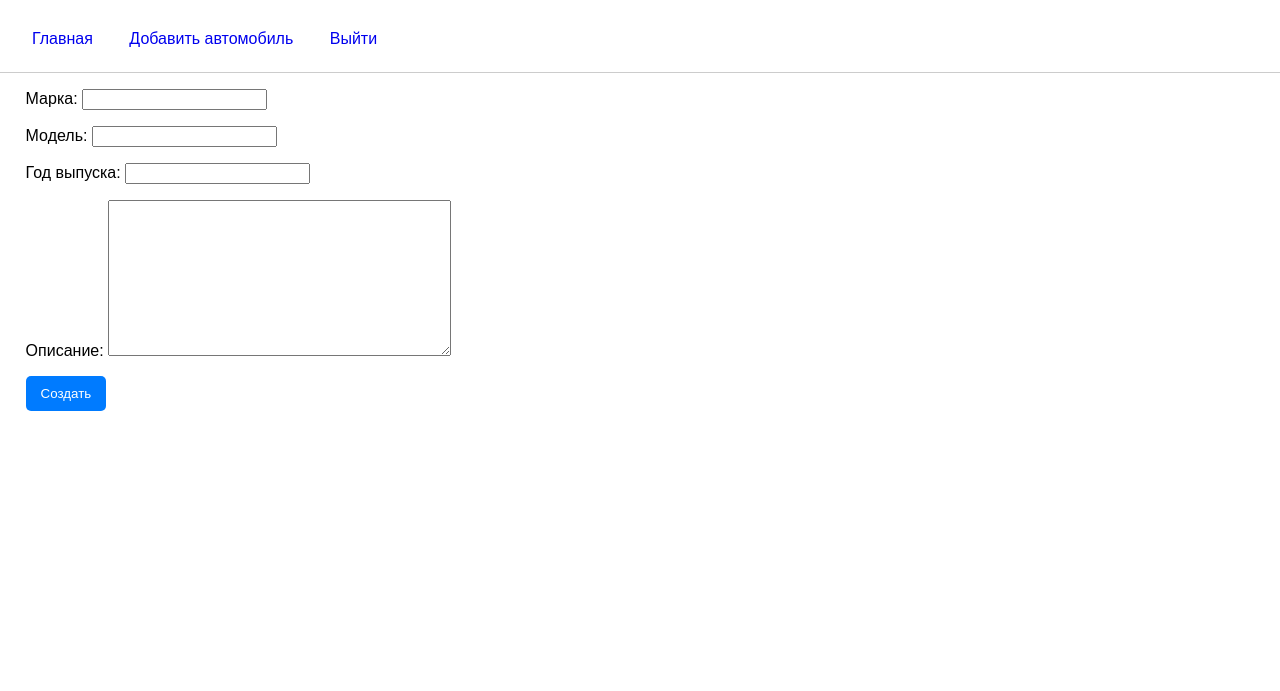
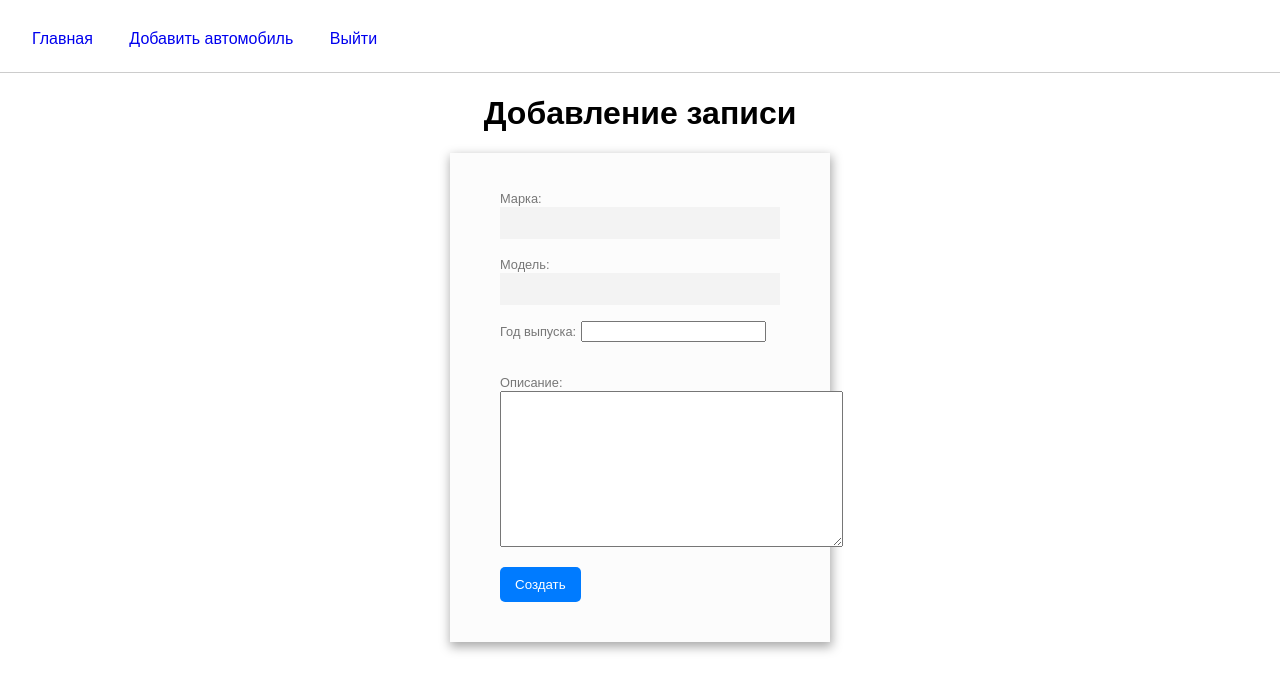
Before and after one commit to darksquare1/task, a Django app: page /cars/add/ in a window 1280 px wide. Shown: the top 691 px of the page. Run offline with Django 5.2, Linux system fonts and the light colour scheme; the visitor is signed in with stand-in values (Sample User, id 1).

Commit message:
added update view, css for forms

```diff
--- a/cars/static/css/cars.css
+++ b/cars/static/css/cars.css
@@ -92,6 +92,38 @@ button:hover {
     margin: 20px auto; /* Центрируем карточку */
 }
 
-form.add-car{
-    margin-left: 2vw
+form {
+  width: 280px;
+  margin: 0 auto;
+  background-color: #fcfcfc;
+  padding: 20px 50px 40px;
+  box-shadow: 1px 4px 10px 1px #aaa;
+  font-family: sans-serif;
 }
+
+form * {
+    box-sizing: border-box;
+}
+
+form h2{
+  text-align: center;
+  margin-bottom: 30px;
+}
+
+form input {
+  margin-bottom: 15px;
+}
+
+form input[type=text] {
+  display: block;
+  height: 32px;
+  padding: 6px 16px;
+  width: 100%;
+  border: none;
+  background-color: #f3f3f3;
+}
+
+form label {
+  color: #777;
+  font-size: 0.8em;
+}
--- a/cars/urls.py
+++ b/cars/urls.py
@@ -1,9 +1,10 @@
 from django.urls import path
-from cars.views import CarListView, CarDetailView, CarDeleteView, CarCreateView
+from cars.views import CarListView, CarDetailView, CarDeleteView, CarCreateView, CarUpdateView
 
 urlpatterns = [
     path('', CarListView.as_view(), name='index'),
     path('car/<int:pk>/', CarDetailView.as_view(), name='car_detail'),
     path('cars/<int:pk>/delete/', CarDeleteView.as_view(), name='car_delete'),
-    path('cars/add/', CarCreateView.as_view(), name='car_create')
+    path('cars/add/', CarCreateView.as_view(), name='car_create'),
+    path('cars/edit/<int:pk>/', CarUpdateView.as_view(), name='car_edit')
 ]
--- a/cars/views.py
+++ b/cars/views.py
@@ -1,8 +1,9 @@
 from django.contrib import messages
 from django.contrib.auth.mixins import LoginRequiredMixin
+from django.http import HttpResponseNotAllowed
 from django.shortcuts import redirect
 from django.urls import reverse_lazy
-from django.views.generic import ListView, DetailView, DeleteView, CreateView
+from django.views.generic import ListView, DetailView, DeleteView, CreateView, UpdateView
 
 from cars.forms import CommentForm, CarAddForm
 from cars.models import Car, Comment
@@ -28,13 +29,14 @@ class CarDetailView(DetailView):
     def post(self, request, *args, **kwargs):
         form = CommentForm(data=request.POST)
         self.object = self.get_object()
-        if form.is_valid():
+        if form.is_valid() and request.user.is_authenticated:  # смотрим чтобы форма была валидна и пользователь был залогинен
             comment = form.save(commit=False)
             comment.car = self.object  # устанавливаем машину, к которой принадлежит комментарий
             comment.author = self.request.user  # устанавливаем пользователя, который создал комментарий
             comment.save()
         self.extra_context = {'form': form}  # добавляем форму в контекст
         return self.render_to_response(self.get_context_data())  # вызываем метод, который рендерит шаблон
+
 
     def get(self, request, *args, **kwargs):
         initial = {}
@@ -47,16 +49,10 @@ class CarDeleteView(DeleteView):
     success_url = reverse_lazy('index')
     template_name = 'cars/car_confirm_delete.html'
 
-    def delete(self, request, *args, **kwargs):
-        car = self.get_object()  # получаем объект машины
-        if car.owner == request.user:  # смотрим, чтобы удалять мог только тот, кто создал запись
-            messages.success(request,
-                             "Автомобиль успешно удалён.")  # добавляем сообщения которые можно использовать на фронте
-            return super().delete(request, *args, **kwargs)  # вызываем метод базового класса для удаления
-        else:
-            messages.error(request,
-                           "У вас нет прав на удаление этого автомобиля.")  # добавляем сообщения которые можно использовать на фронте
-            return redirect('index')
+    def dispatch(self, request, *args, **kwargs):
+        if self.get_object().owner != request.user:  # проверка, что доступ запрашивает владелец записи
+            return HttpResponseNotAllowed('Вы не владелец данной записи')
+        return super().dispatch(request, *args, **kwargs)
 
 
 class CarCreateView(LoginRequiredMixin, CreateView):
@@ -64,6 +60,18 @@ class CarCreateView(LoginRequiredMixin, CreateView):
     template_name = 'cars/car_create.html'
     success_url = reverse_lazy('index')
 
-    def form_valid(self, form): #
-        form.instance.owner = self.request.user # присваиваем создателя объекту машины
-        return super().form_valid(form) # вызываем базовый метод класса
+    def form_valid(self, form):  #
+        form.instance.owner = self.request.user  # присваиваем создателя объекту машины
+        return super().form_valid(form)  # вызываем базовый метод класса
+
+
+class CarUpdateView(UpdateView):  # класс для обновления записи
+    model = Car
+    fields = ['make', 'model', 'year', 'description']
+    success_url = reverse_lazy('index')
+    template_name = 'cars/car_update.html'
+
+    def dispatch(self, request, *args, **kwargs):
+        if self.get_object().owner != request.user: # проверка, что доступ запрашивает владелец записи
+            return HttpResponseNotAllowed('Вы не владелец данной записи')
+        return super().dispatch(request, *args, **kwargs)
--- a/templates/cars/car_create.html
+++ b/templates/cars/car_create.html
@@ -1,6 +1,7 @@
 {% extends 'cars/base.html' %}
 {% block title %}Добавление записи{% endblock %}
 {% block content %}
+    <h1 style="text-align: center">Добавление записи</h1>
     <form method="POST" action="" class="add-car">
         {% csrf_token %}
         {{ form.as_p }}
--- a/templates/cars/car_list.html
+++ b/templates/cars/car_list.html
@@ -17,7 +17,7 @@
             <p class="car-description">Описание: {{ car.description}}</p>
             <p><a href="{{ car.get_absolute_url }}">Подробнее</a></p>
             {% if user.is_authenticated and car.owner == user %}
-                <p><a href="#">Редактировать</a></p>
+                <p><a href="{% url 'car_edit' car.id %}">Редактировать</a></p>
                 <a href="{% url 'car_delete' car.id %}" >Удалить</a>
 
             {% endif %}
```
Also changed, not shown: templates/cars/car_update.html (added, +10 -0 lines).
